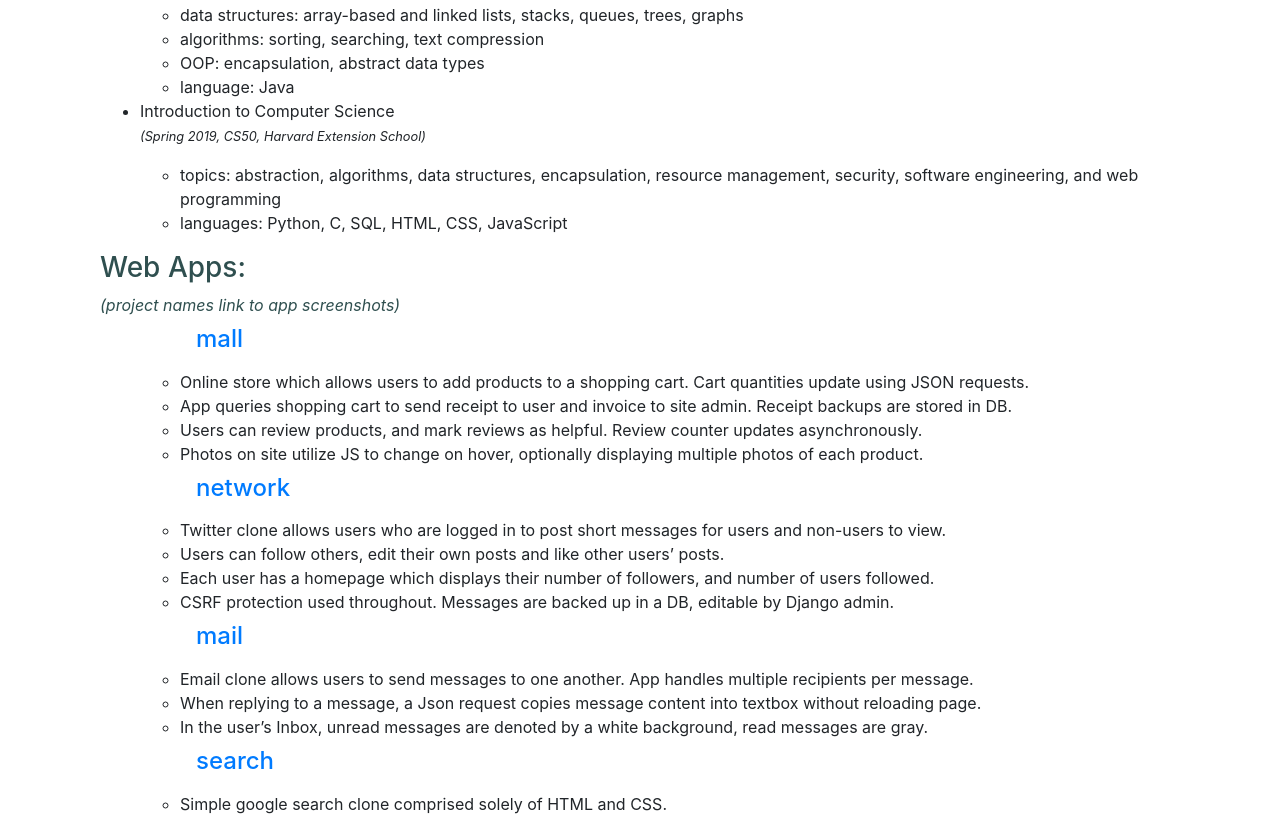
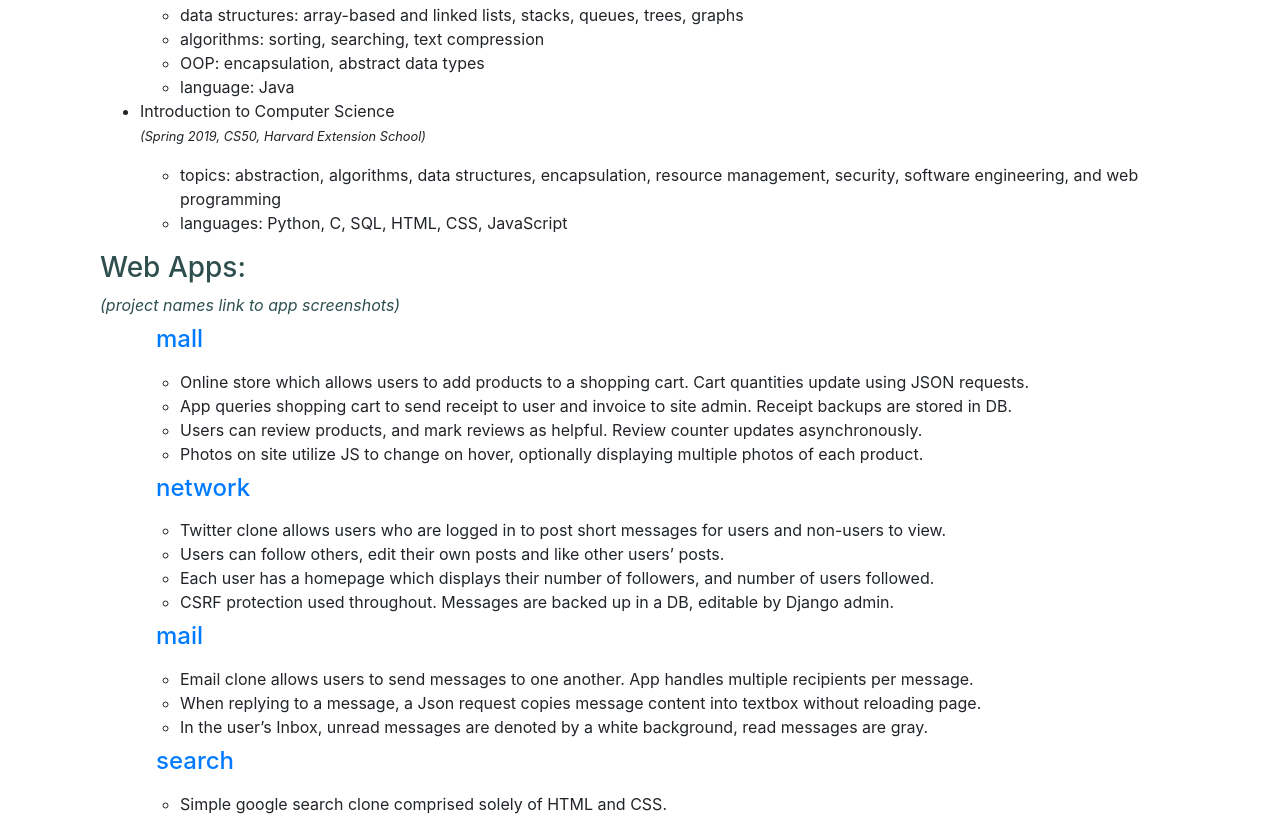
Before and after one commit to austinshigh/austinshigh.github.io, a plain HTML site: page software.html in a window 1280 px wide. Shown: the part 646-1478 px from the top of the page. Drawn offline with nearby package versions, Linux system fonts and the light colour scheme.

Commit message:
visibility

```diff
--- a/software.html
+++ b/software.html
@@ -75,27 +75,27 @@
                     <h3 class="hC">Web Apps:</h3>
                     <div class="hC"><i>(project names link to app screenshots)</i></div>
                     <ul>
-                        <ul class="appList"><a class="nav-link" href="https://ibb.co/album/gZjwMp"><h4>mall</h4></a></ul>
+                        <li class="appList"><a class="nav-link" href="https://ibb.co/album/gZjwMp"><h4>mall</h4></a></li>
                         <ul>
                             <li>Online store which allows users to add products to a shopping cart. Cart quantities update using JSON requests.
                             <li>App queries shopping cart to send receipt to user and invoice to site admin. Receipt backups are stored in DB.</li>
                             <li>Users can review products, and mark reviews as helpful. Review counter updates asynchronously.</li>
                             <li>Photos on site utilize JS to change on hover, optionally displaying multiple photos of each product.</li>
                         </ul>
-                        <ul class="appList"><a class="nav-link" href="https://ibb.co/album/Y20shX"><h4>network</h4></a></ul>
+                        <li class="appList"><a class="nav-link" href="https://ibb.co/album/Y20shX"><h4>network</h4></a></li>
                         <ul>
                             <li>Twitter clone allows users who are logged in to post short messages for users and non-users to view.</li>
                             <li>Users can follow others, edit their own posts and like other users’ posts.</li>
                             <li>Each user has a homepage which displays their number of followers, and number of users followed.</li>
                             <li>CSRF protection used throughout. Messages are backed up in a DB, editable by Django admin.</li>
                         </ul>
-                        <ul class="appList"><a class="nav-link" href="https://ibb.co/album/gZjwMp"><h4>mail</h4></a></ul>
+                        <li class="appList"><a class="nav-link" href="https://ibb.co/album/gZjwMp"><h4>mail</h4></a></li>
                         <ul>
                             <li>Email clone allows users to send messages to one another. App handles multiple recipients per message.</li>
                             <li>When replying to a message, a Json request copies message content into textbox without reloading page.</li>
                             <li>In the user’s Inbox, unread messages are denoted by a white background, read messages are gray.</li>
                         </ul>
-                        <ul class="appList"><a class="nav-link" href="https://ibb.co/album/mJL0pk"><h4>search</h4></a></ul>
+                        <li class="appList"><a class="nav-link" href="https://ibb.co/album/mJL0pk"><h4>search</h4></a></li>
                         <ul>
                             <li>Simple google search clone comprised solely of HTML and CSS.</li>
                         </ul>
```
